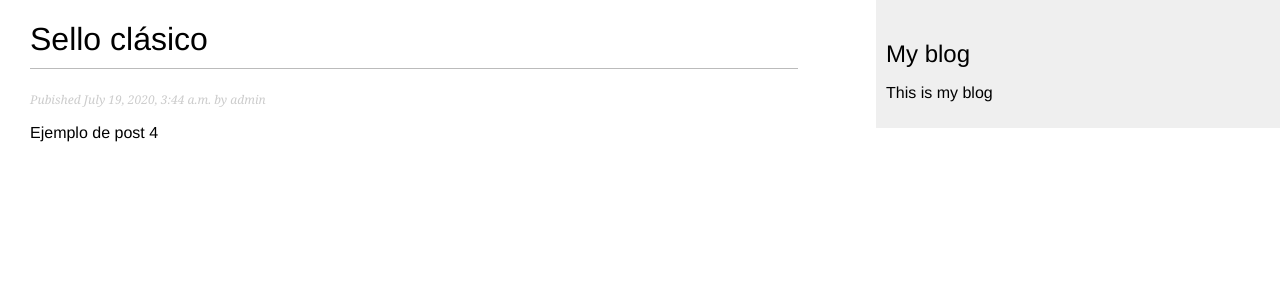
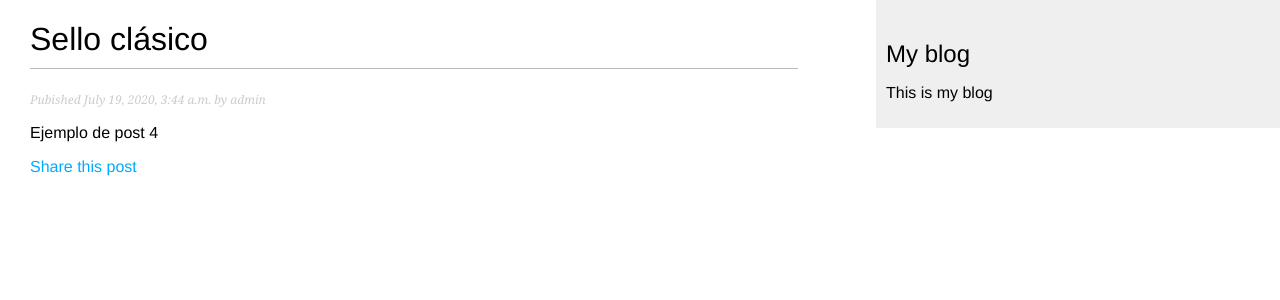
Before and after one commit to DariHernandez/Backend-SimpleBlog, a Django app: a page that uses blog/templates/blog/post/detail.html in a window 1280 px wide. Shown: the top 300 px of the page. Run offline with Django 3.2, Linux system fonts and the light colour scheme; data comes from the database, SQL or seed files in the repository; both versions use the stored data as it was after the commit.

Commit message:
Rendering forms in templates

```diff
--- a/blog/forms.py
+++ b/blog/forms.py
@@ -1,7 +1,7 @@
 from django import forms
 
 class EmailPostForm(forms.Form):
-    name = forms.CharField(max_length=25)
+    name = forms.CharField(max_length=50)
     email = forms.EmailField()
     to = forms.EmailField()
     comments = forms.CharField(required=False, widget=forms.Textarea)
--- a/blog/templates/blog/post/detail.html
+++ b/blog/templates/blog/post/detail.html
@@ -8,4 +8,10 @@
         Pubished {{ post.publish }} by {{ post.author }}
     </p>
     {{ post.body|linebreaks}}
+
+    <p>
+        <a href="{% url 'blog:post_share' post.id %}">
+        Share this post
+        </a>
+    </p>
 {% endblock %}
--- a/blog/urls.py
+++ b/blog/urls.py
@@ -7,5 +7,6 @@
     #Post views
     #path ('', views.post_list, name = 'post_list'),  #home/index
     path ('', views.PostListView.as_view(), name = 'post_list'),
-    path ('<int:year>/<int:month>/<int:day>/<slug:post>/', views.post_detail, name = 'post_detail') #another url with vars
+    path ('<int:year>/<int:month>/<int:day>/<slug:post>/', views.post_detail, name = 'post_detail'), #another url with vars
+    path('<int:post_id>/share/', views.post_share, name ="post_share"),
 ]
--- a/blog/views.py
+++ b/blog/views.py
@@ -5,27 +5,27 @@
 from .forms import EmailPostForm
 from django.core.mail import send_mail
 
-def port_share(request, post_id):
+def post_share(request, post_id):
     #Retrive port y id
     post = get_object_or_404(Post, id = post_id, status='published')
     sent = False
 
     if request.method == 'POST':
         #form we submited
-        form = EmailPostForm(request.Post)
+        form = EmailPostForm(request.POST)
         if form.is_valid():
             #Form fields passes validation
             cd = form.cleaned_data
-            post_url = request.build_absolute_url(post.get_absolute_url())
+            post_url =  request.build_absolute_uri(post.get_absolute_url())
             subject = f"{cd['name']} recommends you read " \
                 f"{post.title}"
             message = f"Read {post.title} at {post_url}\n\n"\
                 f"{cd['name']}\'s comments: {cd ['comments']}"
             send_mail (subject, message, 'cidentymx@gmail.com',[cd['to']])
             sent = True
-        else :
-            form = EmailPostForm()
-        return render(request, 'blog/post/share.html', {'post':post, 'form': form, 'sent':sent})
+    else :
+        form = EmailPostForm()
+    return render(request, 'blog/post/share.html', {'post':post, 'form': form, 'sent':sent})
 
 def post_list (request):
     object_list = Post.published.all()
```
Also changed, not shown: blog/templates/blog/post/share.html (added, +18 -0 lines), my_site/db.sqlite3.
